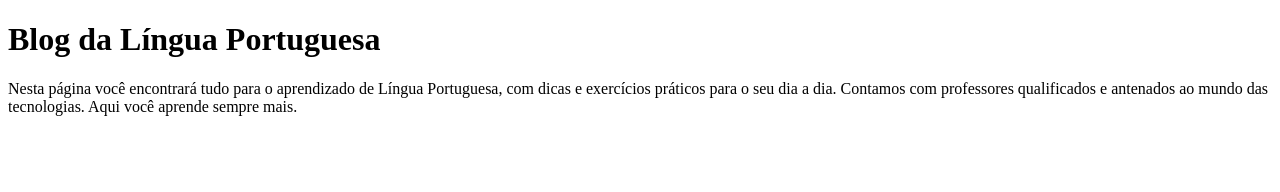
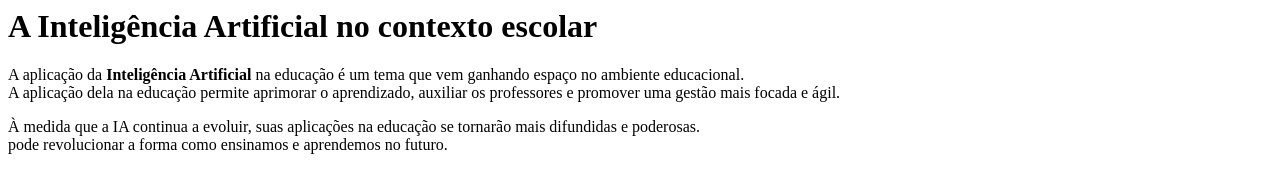
Before and after one commit to FerFlorentino/Formadores2023, a plain HTML site: page index.html in a window 1280 px wide. Drawn offline with Linux system fonts and the light colour scheme.

Commit message:
adicionando texto e tags

```diff
--- a/index.html
+++ b/index.html
@@ -1,13 +1,5 @@
-<!DOCTYPE html>
-<html lang="en" dir="ltr">
-  <head>
-    <meta charset="utf-8">
-    <title></title>
-  </head>
-  <body>
-    <p><h1>Blog da Língua Portuguesa</h1></p>
-    <p>Nesta página você encontrará tudo para o aprendizado de Língua Portuguesa, com dicas e exercícios práticos para o seu dia a dia.
-    Contamos com professores qualificados e antenados ao mundo das tecnologias.
-    Aqui você aprende sempre mais.</p>
-  </body>
-</html>
+<h1> A <b> Inteligência Artificial</b> no contexto escolar</h1>
+
+<p>A aplicação da <b> Inteligência Artificial</b> na educação é um tema que vem ganhando espaço no ambiente educacional. <br>A aplicação dela na educação permite aprimorar o aprendizado, auxiliar os professores e promover uma gestão mais focada e ágil. </br></p>
+
+<p>À medida que a IA continua a evoluir, suas aplicações na educação se tornarão mais difundidas e poderosas. <br> pode revolucionar a forma como ensinamos e aprendemos no futuro. </br></p>
```
